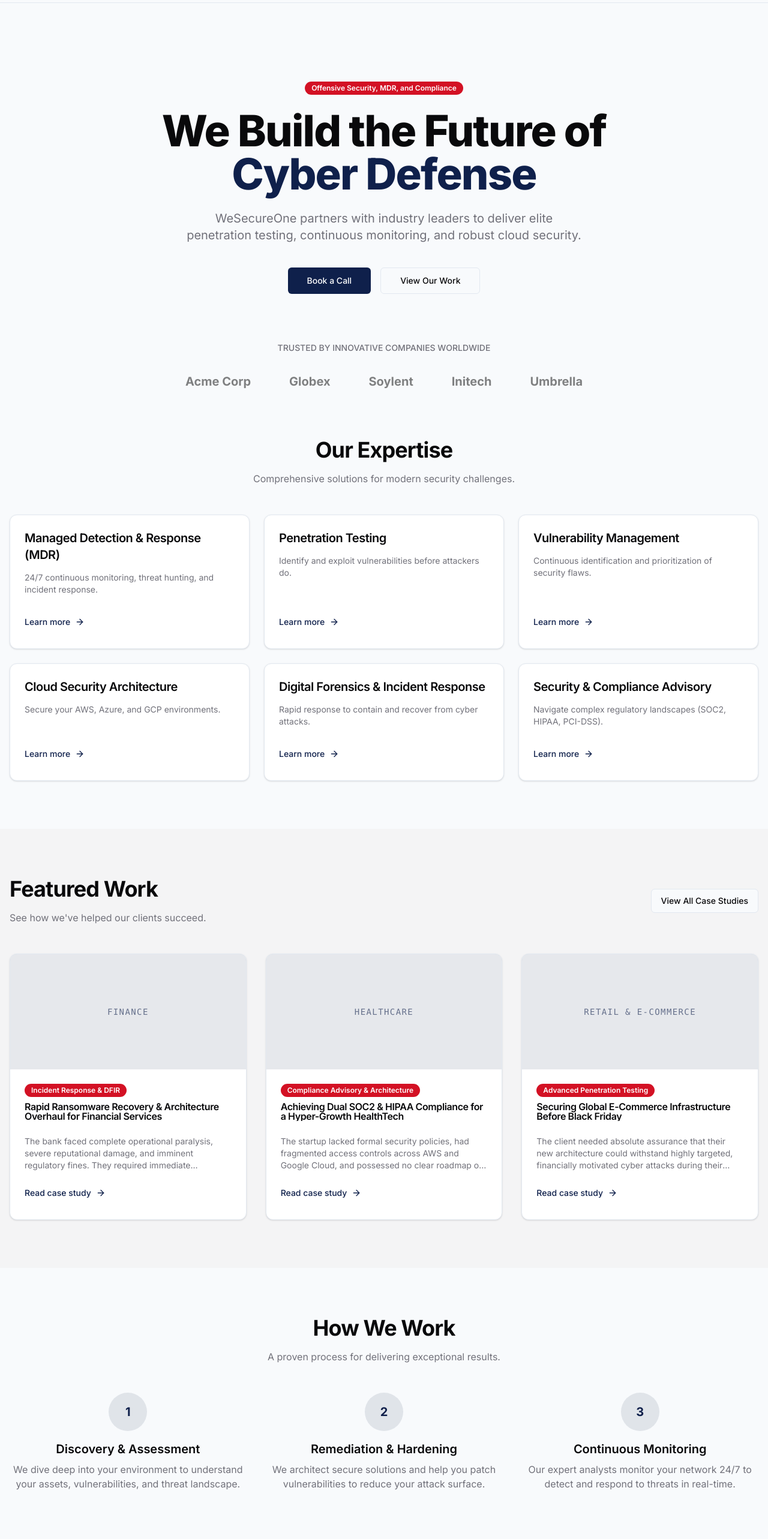
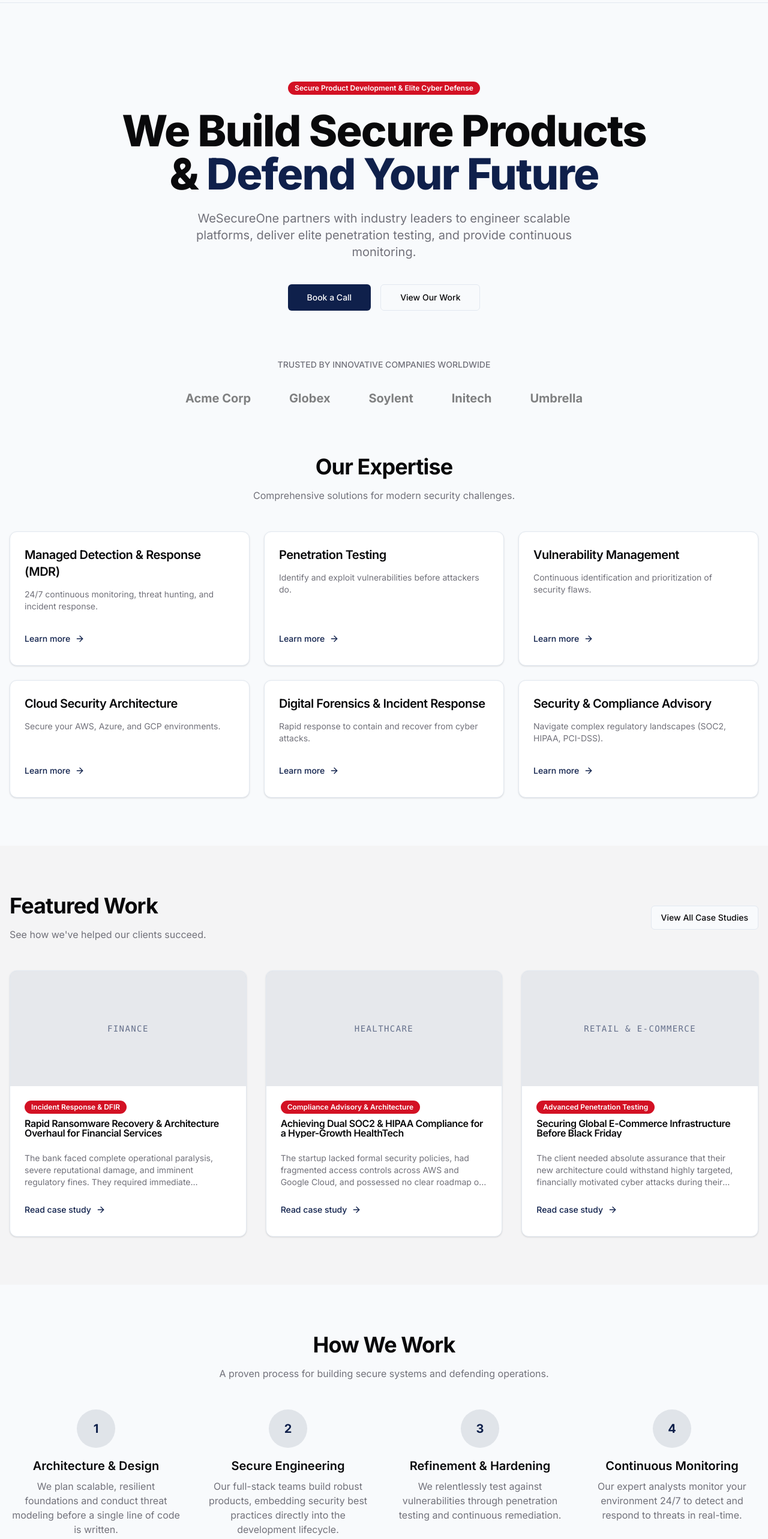
Before and after one commit to gullu741/wesecureonewebsite, a Next.js app: page / in a window 1280 px wide. Shown: the part 60-2626 px from the top of the page at 60% size. Built offline with nearby package versions, Linux system fonts and the light colour scheme.

Commit message:
content: integrated product development messaging into Home and About pages

```diff
--- a/app/about/page.tsx
+++ b/app/about/page.tsx
@@ -24,7 +24,7 @@ export default function AboutPage() {
           About WeSecureOne
         </h1>
         <p className="mt-6 text-xl text-muted-foreground">
-          We are a team of elite cybersecurity engineers, threat hunters, and compliance experts dedicated to protecting organizations from advanced cyber threats.
+          We are a team of full-stack product engineers, architects, threat hunters, and compliance experts dedicated to building robust platforms and protecting organizations from advanced cyber threats.
         </p>
       </div>
 
@@ -33,7 +33,7 @@ export default function AboutPage() {
           <section>
             <h2 className="text-3xl font-bold tracking-tight">Our Mission</h2>
             <p className="mt-4 text-lg text-muted-foreground leading-relaxed">
-              To empower businesses with robust, proactive, and intelligent cybersecurity solutions that protect their assets and reputation. We believe that security should be a business enabler, not a roadblock.
+              To empower businesses by constructing scalable, innovative technology solutions while simultaneously providing proactive, intelligent cybersecurity defenses that protect their assets and reputation. We believe great products are built securely from the ground up.
             </p>
           </section>
 
@@ -109,9 +109,10 @@ export default function AboutPage() {
           <h2 className="text-3xl font-bold tracking-tight sm:text-4xl">Leadership Team</h2>
           <p className="mt-4 text-muted-foreground">The experts guiding our vision and strategy.</p>
         </div>
-        <div className="grid gap-8 md:grid-cols-3">
+        <div className="grid gap-8 md:grid-cols-4">
           {[
             { name: "Sarah Jenkins", role: "CEO & Chief Information Security Officer", initials: "SJ" },
+            { name: "Michael Chang", role: "Head of Engineering & Product", initials: "MC" },
             { name: "David Chen", role: "Head of Offensive Security", initials: "DC" },
             { name: "Elena Rodriguez", role: "Director of Compliance", initials: "ER" }
           ].map((leader, i) => (
--- a/app/page.tsx
+++ b/app/page.tsx
@@ -18,13 +18,13 @@ export default function Home() {
       <section className="relative overflow-hidden bg-background pt-24 md:pt-32">
         <div className="container mx-auto px-4 text-center">
           <Badge className="mb-6" variant="secondary">
-            Offensive Security, MDR, and Compliance
+            Secure Product Development & Elite Cyber Defense
           </Badge>
           <h1 className="mx-auto max-w-4xl text-5xl font-extrabold tracking-tight text-foreground sm:text-6xl md:text-7xl">
-            We Build the Future of <span className="text-primary">Cyber Defense</span>
+            We Build Secure Products & <span className="text-primary">Defend Your Future</span>
           </h1>
           <p className="mx-auto mt-6 max-w-2xl text-lg text-muted-foreground md:text-xl">
-            WeSecureOne partners with industry leaders to deliver elite penetration testing, continuous monitoring, and robust cloud security.
+            WeSecureOne partners with industry leaders to engineer scalable platforms, deliver elite penetration testing, and provide continuous monitoring.
           </p>
           <div className="mt-10 flex flex-col items-center justify-center gap-4 sm:flex-row">
             <Button asChild size="lg" className="w-full sm:w-auto">
@@ -122,29 +122,36 @@ export default function Home() {
       <section className="container mx-auto px-4">
         <div className="mb-12 text-center">
           <h2 className="text-3xl font-bold tracking-tight sm:text-4xl">How We Work</h2>
-          <p className="mt-4 text-muted-foreground">A proven process for delivering exceptional results.</p>
+          <p className="mt-4 text-muted-foreground">A proven process for building secure systems and defending operations.</p>
         </div>
-        <div className="grid gap-8 md:grid-cols-3">
+        <div className="grid gap-8 md:grid-cols-4">
           <div className="relative flex flex-col items-center text-center">
             <div className="mb-4 flex h-16 w-16 items-center justify-center rounded-full bg-primary/10 text-xl font-bold text-primary">
               1
             </div>
-            <h3 className="mb-2 text-xl font-semibold">Discovery & Assessment</h3>
-            <p className="text-muted-foreground">We dive deep into your environment to understand your assets, vulnerabilities, and threat landscape.</p>
+            <h3 className="mb-2 text-xl font-semibold">Architecture & Design</h3>
+            <p className="text-muted-foreground">We plan scalable, resilient foundations and conduct threat modeling before a single line of code is written.</p>
           </div>
           <div className="relative flex flex-col items-center text-center">
             <div className="mb-4 flex h-16 w-16 items-center justify-center rounded-full bg-primary/10 text-xl font-bold text-primary">
               2
             </div>
-            <h3 className="mb-2 text-xl font-semibold">Remediation & Hardening</h3>
-            <p className="text-muted-foreground">We architect secure solutions and help you patch vulnerabilities to reduce your attack surface.</p>
+            <h3 className="mb-2 text-xl font-semibold">Secure Engineering</h3>
+            <p className="text-muted-foreground">Our full-stack teams build robust products, embedding security best practices directly into the development lifecycle.</p>
           </div>
           <div className="relative flex flex-col items-center text-center">
             <div className="mb-4 flex h-16 w-16 items-center justify-center rounded-full bg-primary/10 text-xl font-bold text-primary">
               3
             </div>
+            <h3 className="mb-2 text-xl font-semibold">Refinement & Hardening</h3>
+            <p className="text-muted-foreground">We relentlessly test against vulnerabilities through penetration testing and continuous remediation.</p>
+          </div>
+          <div className="relative flex flex-col items-center text-center">
+            <div className="mb-4 flex h-16 w-16 items-center justify-center rounded-full bg-primary/10 text-xl font-bold text-primary">
+              4
+            </div>
             <h3 className="mb-2 text-xl font-semibold">Continuous Monitoring</h3>
-            <p className="text-muted-foreground">Our expert analysts monitor your network 24/7 to detect and respond to threats in real-time.</p>
+            <p className="text-muted-foreground">Our expert analysts monitor your environment 24/7 to detect and respond to threats in real-time.</p>
           </div>
         </div>
       </section>
```
